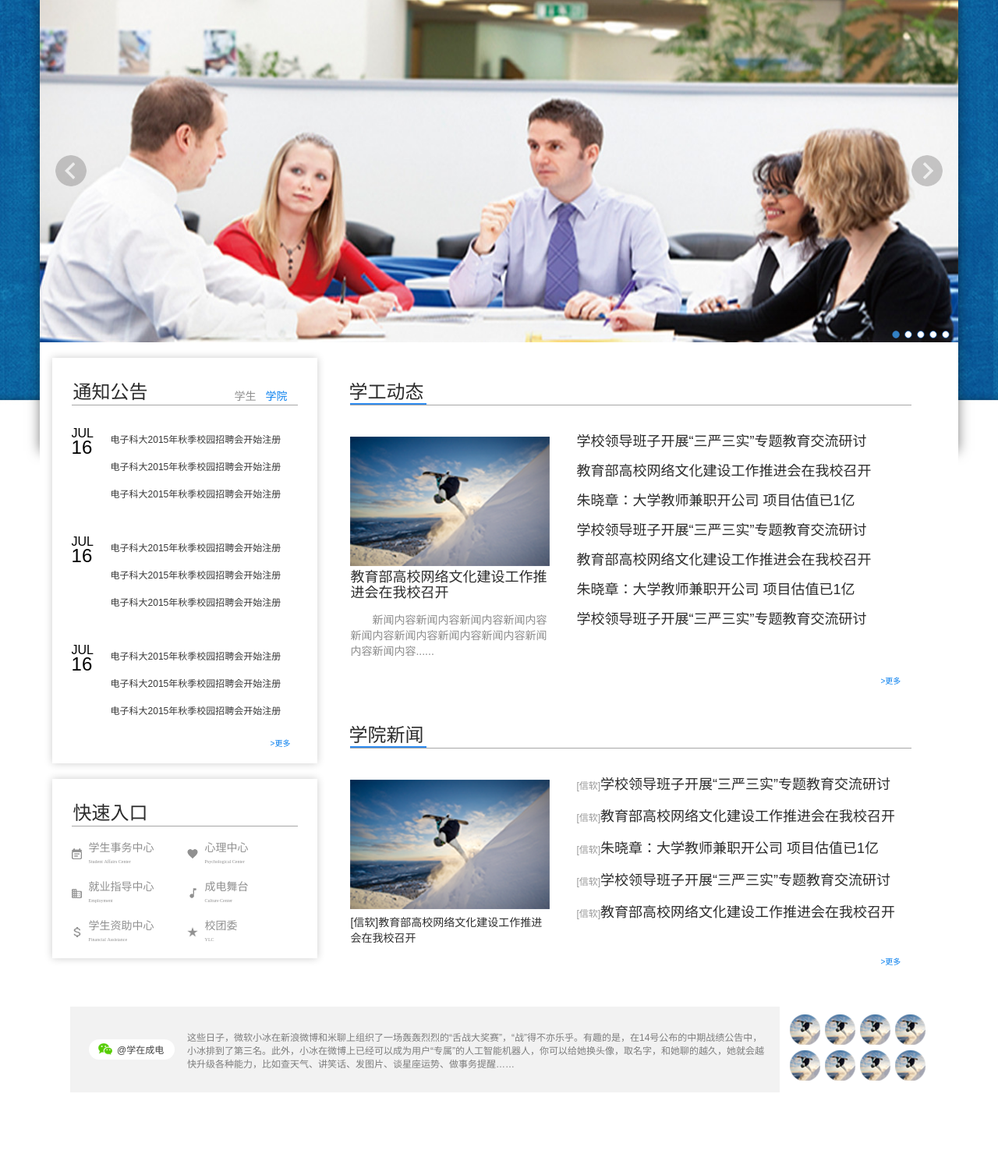
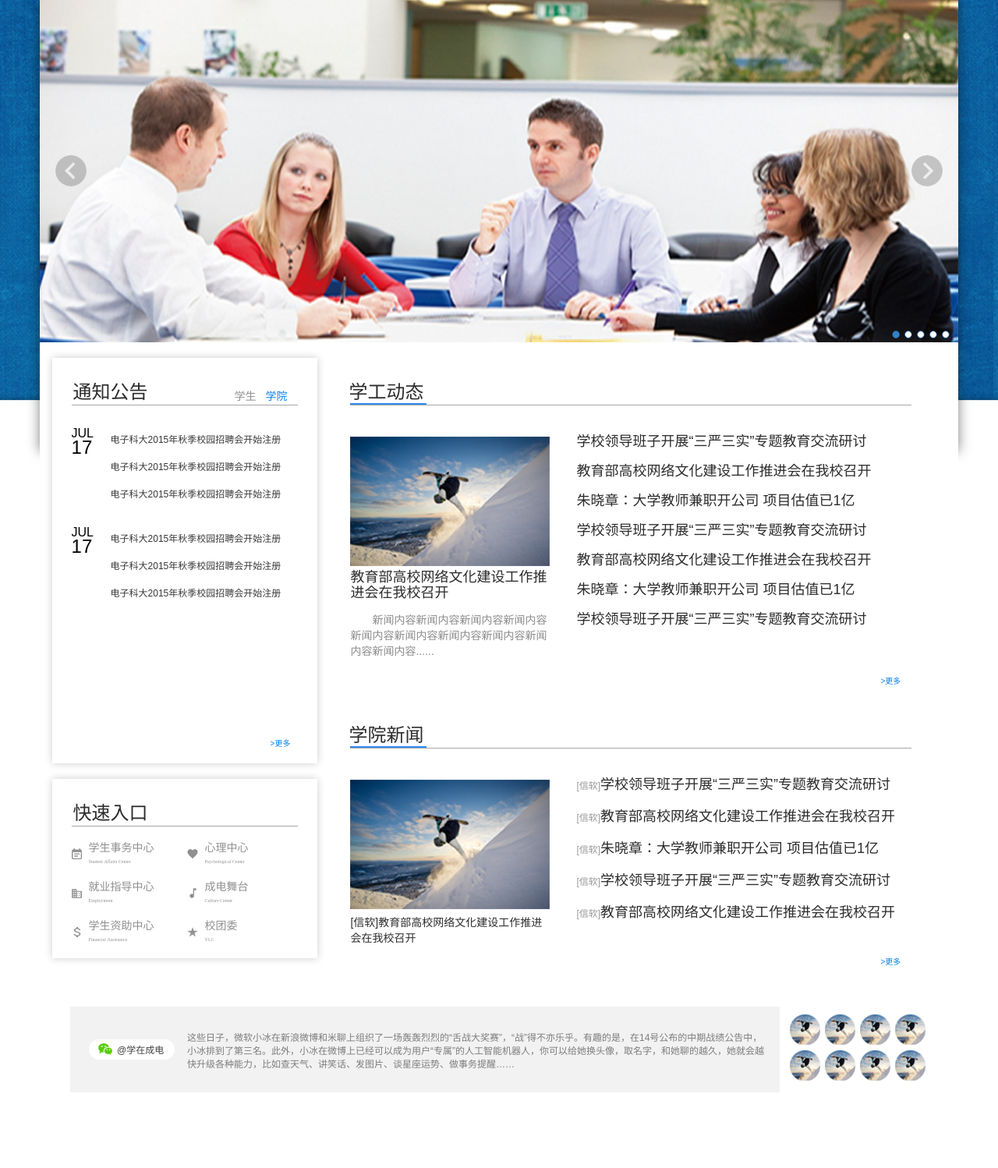
Before and after one commit to ifnite/project, a PHP site: page / in a window 1280 px wide. Shown: the part 121-1619 px from the top of the page at 78% size. Run offline with PHP 8.4, Linux system fonts and the light colour scheme; some libraries are stand-ins or nearby versions.

Commit message:
α0.1
差首页公告栏跑马灯，轮播图及微信轮播

```diff
--- a/department.html
+++ b/department.html
@@ -3,12 +3,13 @@
 <head>
 	<meta charset="UTF-8">
 	<title>机构设置</title>
-	<link rel="stylesheet" href="style/reset.css">
+	<link rel="stylesheet" href="style/common.css">
 	<link rel="stylesheet" href="style/header.css">
 	<link rel="stylesheet" href="style/footer.css">
 	<link rel="stylesheet" href="style/department.css">
 	<link rel="stylesheet" href="style/jumpto.css">
 	<script src="js/jquery-1.11.3.min.js"></script>
+	<script src="js/common.js"></script>
 </head>
 <body>
 	<div id="main">
--- a/index.html
+++ b/index.html
@@ -3,13 +3,15 @@
 <head>
 	<meta charset="UTF-8">
 	<title>电子科技大学党委学生工作部</title>
-	<link rel="stylesheet" type="text/css" href="style/reset.css" >
+	<link rel="stylesheet" type="text/css" href="style/common.css" >
 	<link rel="stylesheet" type="text/css" href="style/header.css">
 	<link rel="stylesheet" type="text/css" href="style/container.css">
 	<link rel="stylesheet" type="text/css" href="style/news.css">
 	<link rel="stylesheet" type="text/css" href="style/wechat.css">
 	<link rel="stylesheet" type="text/css" href="style/footer.css">
+	<link rel="stylesheet" href="style/jquery.smartmarquee.css">
 	<script src="js/jquery-1.11.3.min.js"></script>
+
 </head>
 <body>
 	<div id="main">
@@ -98,46 +100,40 @@
 						<li><a href="#">学生</a></li>
 					</ul>
 				</div>
-				<div class="info">
+				<div>
+					<ul>
+						<li class="info" >
+						</li>
+						<li class="info">
 							<div class="info_data">
-						<p><em>JUL</em><br \>16</p>
+								<p><em>JUL</em><br \>17</p>
 							</div>
 							<div class="info_content">
 								<ul>
-						<li><a href="#">电子科大2015年秋季校园招聘会开始注册</a></li>
-						<li><a href="#">电子科大2015年秋季校园招聘会开始注册</a></li>
-						<li><a href="#">电子科大2015年秋季校园招聘会开始注册</a></li>
+									<li><a href="#"  alt="xueyuan">电子科大2015年秋季校园招聘会开始注册</a></li>
+									<li><a href="#"  alt="xuesheng">电子科大2015年秋季校园招聘会开始注册</a></li>
+									<li><a href="#"  alt="xueyuan">电子科大2015年秋季校园招聘会开始注册</a></li>
 								</ul>
 							</div>
 							<div class="clear" ></div>
-				</div>
-				<div class="info">
+						</li>
+						<li class="info" >
 							<div class="info_data">
-						<p><em>JUL</em><br \>16</p>
+								<p><em>JUL</em><br \>17</p>
 							</div>
 							<div class="info_content">
 								<ul>
-						<li><a href="#">电子科大2015年秋季校园招聘会开始注册</a></li>
-						<li><a href="#">电子科大2015年秋季校园招聘会开始注册</a></li>
-						<li><a href="#">电子科大2015年秋季校园招聘会开始注册</a></li>
+									<li><a href="#" alt="xueyuan">电子科大2015年秋季校园招聘会开始注册</a></li>
+									<li><a href="#" alt="xueyuan">电子科大2015年秋季校园招聘会开始注册</a></li>
+									<li><a href="#" alt="xueyuan">电子科大2015年秋季校园招聘会开始注册</a></li>
 								</ul>
 							</div>
 							<div class="clear" ></div>
+						</li>
+
+					</ul>
 				</div>
 
-				<div class="info" >
-					<div class="info_data">
-						<p><em>JUL</em><br \>16</p>
-					</div>
-					<div class="info_content">
-						<ul>
-						<li><a href="#">电子科大2015年秋季校园招聘会开始注册</a></li>
-						<li><a href="#">电子科大2015年秋季校园招聘会开始注册</a></li>
-						<li><a href="#">电子科大2015年秋季校园招聘会开始注册</a></li>
-						</ul>
-					</div>
-					<div class="clear" ></div>
-				</div>
 				<div class="more"><a href="noticeList.html">>更多</a></div>
 			</div>
 			<div id="links">
@@ -220,5 +216,7 @@
 			</div>
 		</div>
 	</footer>
+	<script src="js/common.js"></script>
+	<script src="js/index.js"></script>
 </body>
 </html>
--- /dev/null
+++ b/js/common.js
@@ -0,0 +1,86 @@
+$(document).ready(function(){
+	searchBox();//实现搜索框输入和输出的各项功能；
+	backToTop();//实现回到顶部按钮；
+
+});
+
+/*实现搜索框输入和输出的各项功能*/
+function searchBox(){
+	var searchBox=$("#search_box");
+	searchBox.focusin(function(event) {
+		var searchValue=searchBox.attr("value");
+		if(searchValue==="搜索..."){
+			searchBox.attr("value","");
+			searchBox.css('color', '#fff');
+		}
+		searchBox.focusout(function(event) {
+			var searchValue=searchBox.attr("value");
+			if(searchValue===""){
+				searchBox.attr("value","搜索...");
+			}
+			searchBox.css('color', '#c7c7c7');
+		})
+	});
+}
+/*实现回到顶部效果*/
+function backToTop () {
+	var winHeight=$(window).height();
+	var docMain=$("#main").offset().left;
+	$(window).scroll(function(event) {
+		nowTop=$(window).scrollTop();
+		var point=$("#footer>.backToTop");
+		if(nowTop>(winHeight*0.75)){
+			if((point.length)==0){
+			$("#footer").append('<div class=\"backToTop\"><a href=\"#\"><i></i></a></div>')}
+			changePosition();
+			backTop();
+		}
+		if(nowTop==0){
+			point.remove();
+		}
+	});
+	function changePosition(){
+		var btn=$("#footer>.backToTop");
+		var btnOffset=$("#main").offset().left;
+		btn.css('right', function(){return btnOffset});
+		var footerHeight=$("#footer").height();
+		// alert(nowTop+$(window).height()-$(document).height()+footerHeight)
+		if((nowTop+$(window).height()-$(document).height()+footerHeight)>=0){
+			btn.css('bottom', function(){return footerHeight-40});
+		}
+		else{
+			btn.css('bottom', function(){return 20});
+		}
+	}
+	function backTop(){
+		var btn=$("#footer>.backToTop");
+		var aBtn=$("#footer>.backToTop>a")
+		btn.hover(function() {
+			$(this).find("a").css('background', '#424242');
+		}, function() {
+			$(this).find("a").css('background', 'rgba(66,66,66,.6)');
+		});
+		btn.mousedown(function() {
+			$(this).find("a").css('background', '#1573b1');
+		});
+		aBtn.click(function(event) {
+			event.preventDefault();
+			goBack();
+
+		});
+		function goBack(){
+			var timer=setInterval(GoBack,5);
+			function GoBack () {
+				nowTop=$(window).scrollTop();
+				dis=5;
+				$(window).scrollTop(nowTop-dis);
+				if($(window).scrollTop()==0){
+					window.clearInterval(timer);
+				}
+			}
+
+		}
+
+		// }
+	}
+}
--- a/js/department.js
+++ b/js/department.js
@@ -11,6 +11,7 @@ $(".page_container").jumpto({
   				closeButton: false
 });
 //用于实现组织架构图点击跳转的功能
+function departPicClick(){
 	var lists=$(".jumpto-first>li:eq(1)>ul");
 	var btn=$("#departPic>ul").children('li');
 	btn.each(function(){
@@ -35,7 +36,9 @@ function changeColor(){
 		$(this).find('a').css('color', '#0c66a9');
 	});
 	}
+}
 //实现部门领导图片点击的效果
+function leaderPicClick(){
 	var leaderInfo= new Array(
 		new Array("于乐","学生活动中心209","61830782","yule@uestc.edu.cn","学工部办公室、学生教育科、网络文化建设办公室"),
 		new Array("吴绪红","学生活动中心207A","61830081","poffice@uestc.edu.cn","资助中心、沙河管理办公室、武装部"),
@@ -70,8 +73,11 @@ picsLi.each(function() {
 		});
 
 	});
+}
 // //解决部门领导图片点击后的排版问题
 function positonFix(){
 	var newHeight=$(window).height()-$(".leaderInfo").height();
 	$(".leaderInfo").css('marginTop', function(){return newHeight/2});
 }
+departPicClick();
+leaderPicClick();
--- a/newsList.html
+++ b/newsList.html
@@ -3,11 +3,12 @@
 <head>
 	<meta charset="UTF-8">
 	<title>新闻详情页</title>
-	<link rel="stylesheet" href="style/reset.css">
+	<link rel="stylesheet" href="style/common.css">
 	<link rel="stylesheet" href="style/header.css">
 	<link rel="stylesheet" href="style/footer.css">
 	<link rel="stylesheet" href="style/list.css">
 	<script src="js/jquery-1.11.3.min.js"></script>
+	<script src="js/common.js"></script>
 </head>
 <body>
 	<div id="main">
--- a/newsPage.html
+++ b/newsPage.html
@@ -3,11 +3,12 @@
 <head>
 	<meta charset="UTF-8">
 	<title>新闻详情页</title>
-	<link rel="stylesheet" href="style/reset.css">
+	<link rel="stylesheet" href="style/common.css">
 	<link rel="stylesheet" href="style/header.css">
 	<link rel="stylesheet" href="style/footer.css">
 	<link rel="stylesheet" href="style/newsPage.css">
 	<script src="js/jquery-1.11.3.min.js"></script>
+	<script src="js/common.js"></script>
 </head>
 <body>
 	<div id="main">
--- a/noticeList.html
+++ b/noticeList.html
@@ -3,11 +3,12 @@
 <head>
 	<meta charset="UTF-8">
 	<title>公告列表</title>
-	<link rel="stylesheet" href="style/reset.css">
+	<link rel="stylesheet" href="style/common.css">
 	<link rel="stylesheet" href="style/header.css">
 	<link rel="stylesheet" href="style/footer.css">
 	<link rel="stylesheet" href="style/list.css">
 	<script src="js/jquery-1.11.3.min.js"></script>
+	<script src="js/common.js"></script>
 </head>
 <body>
 	<div id="main">
--- a/style/reset.css
+++ b/style/common.css
@@ -64,3 +64,28 @@ li{
 	padding-left: 20px;
 	padding-top: 8px;
 }
+.backToTop{
+	position: fixed;
+	right: 0px;
+	bottom: 20px;
+}
+.backToTop a{
+	width: 40px;
+	height: 40px;
+	display: block;
+	background: rgba(66,66,66,.6);
+	position: relative;
+	-moz-border-radius: 5px;
+    -webkit-border-radius: 5px;
+    border-radius: 5px;
+}
+
+.backToTop a i{
+	display: block;
+	width: 24px;
+	height: 12px;
+	background: url(../image/backtotop.png);
+	position: absolute;
+	left: 8px;
+	top: 14px;
+}
--- a/style/container.css
+++ b/style/container.css
@@ -125,7 +125,7 @@
 .info{
 	width: 290px;
 	margin: 0 auto;
-	margin-top: 24px;
+	margin-top: 12px;
 	overflow: hidden;
 }
 .info .info_data{
@@ -162,6 +162,7 @@
 }
 .info_content ul li{
 	margin-bottom:18px;
+	display: block
 }
 .info_content a{
 	display: block;
```
Also changed, not shown: js/index.js (added, +72 -0 lines), image/backtotop.png (added). Lines whose indentation alone changed are shown as unchanged.
